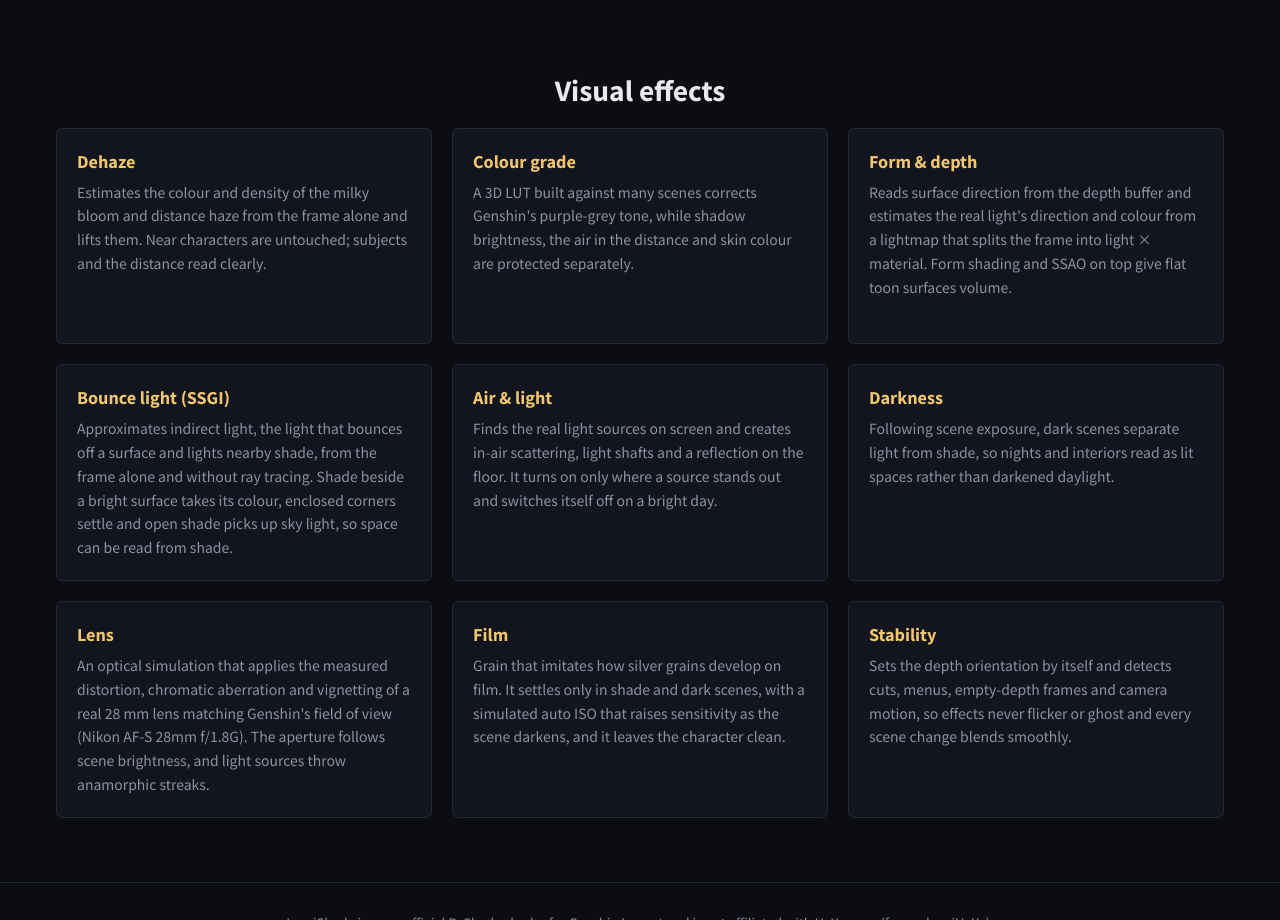
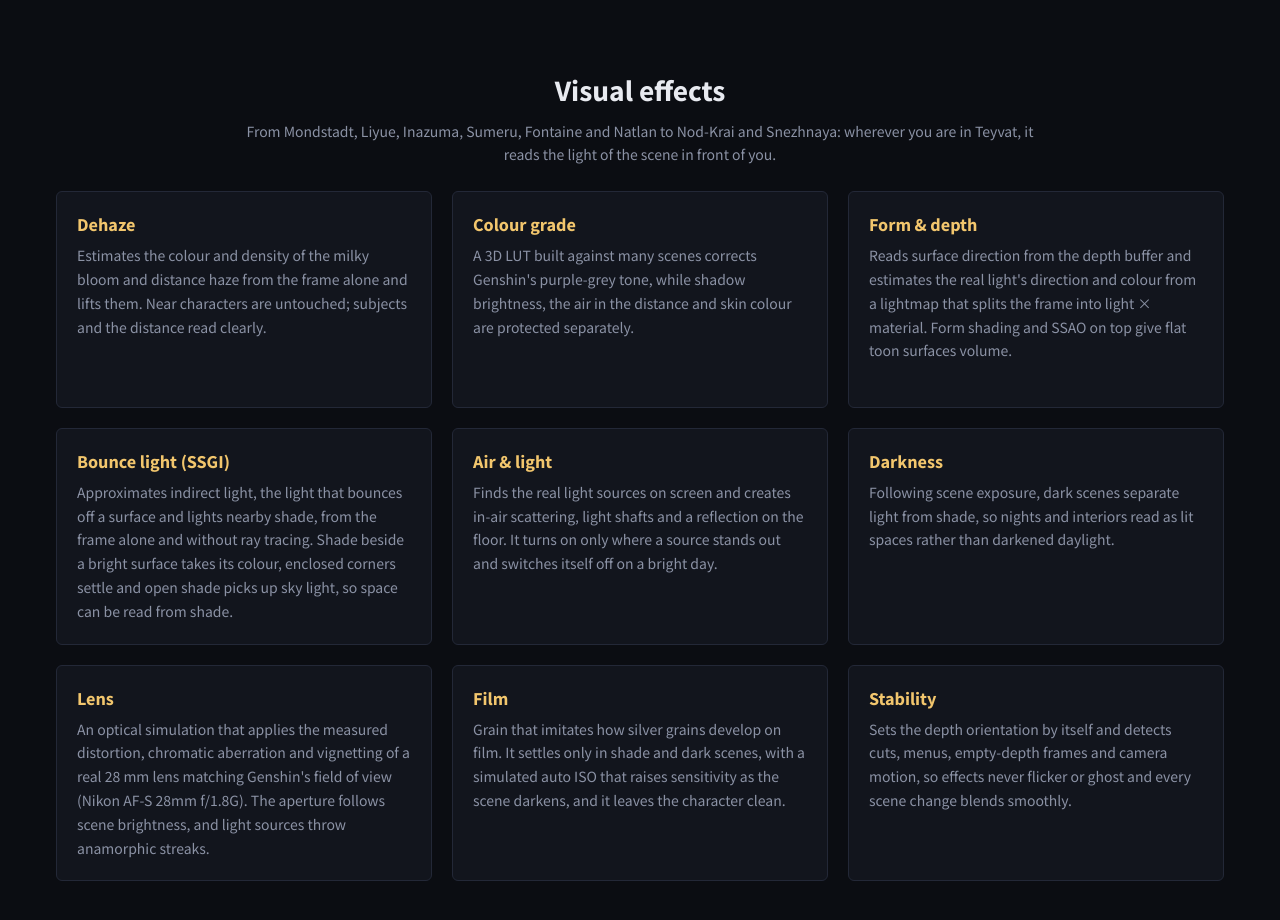
Before and after one commit to lumishadeofficial/lumishadeofficial.github.io, a plain HTML site: page index.html in a window 1280 px wide. Shown: the part 2303-3223 px from the top of the page. Drawn offline with Linux system fonts and the light colour scheme.

Commit message:
Search terms: region names in Korean and English (keywords meta on every page, one visible line on the front page)
Co-Authored-By: Claude Fable 5.2 <noreply@anthropic.com>

```diff
--- a/index.html
+++ b/index.html
@@ -5,7 +5,7 @@
 <meta name="viewport" content="width=device-width, initial-scale=1.0">
 <title>LumiShade (루미쉐이드) — 원신 리쉐이드 셰이더 팩 | ReShade shader pack for Genshin Impact</title>
 <meta name="description" content="LumiShade(루미쉐이드)는 원신(Genshin Impact) 전용으로 만든 ReShade 셰이더 팩입니다. 디헤이즈, SSAO, SSGI 반사광, 공기 빛, 실측 28mm 렌즈, 필름 입자. 무설치 통합 패키지. A ReShade shader pack built for Genshin Impact: dehaze, SSAO, SSGI bounce light, air light, a measured 28 mm lens and film grain, in a portable all-in-one package.">
-<meta name="keywords" content="LumiShade, 루미쉐이드, 루미셰이드, 원신, Genshin Impact, Genshin, 원신 리쉐이드, 원신 셰이더, 원신 그래픽 모드, 원신 모드, Genshin Impact ReShade, Genshin ReShade shader, Genshin graphics mod, ReShade, 리쉐이드, SSGI, SSAO, 호요버스, HoYoverse, 미호요, miHoYo">
+<meta name="keywords" content="LumiShade, 루미쉐이드, 루미셰이드, 원신, Genshin Impact, Genshin, 원신 리쉐이드, 원신 셰이더, 원신 그래픽 모드, 원신 모드, Genshin Impact ReShade, Genshin ReShade shader, Genshin graphics mod, ReShade, 리쉐이드, SSGI, SSAO, 호요버스, HoYoverse, 미호요, miHoYo, 티바트, Teyvat, 몬드, Mondstadt, 리월, Liyue, 이나즈마, Inazuma, 수메르, Sumeru, 폰타인, Fontaine, 나타, Natlan, 노드크라이, Nod-Krai, 스네즈나야, Snezhnaya">
 <link rel="canonical" href="https://lumishadeofficial.github.io/">
 <meta property="og:type" content="website">
 <meta property="og:site_name" content="LumiShade">
@@ -93,6 +93,7 @@
   .grid { display: grid; grid-template-columns: repeat(3, minmax(0, 376px)); grid-auto-rows: 1fr; justify-content: center; gap: 20px; }
   @media (max-width: 960px) { .grid { grid-template-columns: repeat(2, minmax(0, 376px)); } .thumb { width: calc((100% - 30px) / 4); } }
   @media (max-width: 600px) { .grid { grid-template-columns: minmax(0, 376px); grid-auto-rows: auto; } .thumb { width: calc((100% - 10px) / 2); } }
+  .regions { color: var(--muted); font-size: 14px; line-height: 1.7; text-align: center; max-width: 820px; margin: -8px auto 24px; }
   .card { background: var(--panel); border: 1px solid var(--line); border-radius: 6px; padding: 20px; }
   .card h3 { margin: 0 0 8px; font-size: 16px; color: var(--accent); }
   .card p { margin: 0; color: var(--muted); font-size: 14px; line-height: 1.7; }
@@ -152,6 +153,7 @@
 
   <section class="feat">
     <h2 data-ko="시각 효과" data-en="Visual effects">시각 효과</h2>
+    <p class="regions" data-ko="몬드, 리월, 이나즈마, 수메르, 폰타인, 나타, 노드크라이, 스네즈나야까지, 티바트 어느 지역에서든 그 장면의 빛을 읽어 적용됩니다." data-en="From Mondstadt, Liyue, Inazuma, Sumeru, Fontaine and Natlan to Nod-Krai and Snezhnaya: wherever you are in Teyvat, it reads the light of the scene in front of you.">몬드, 리월, 이나즈마, 수메르, 폰타인, 나타, 노드크라이, 스네즈나야까지, 티바트 어느 지역에서든 그 장면의 빛을 읽어 적용됩니다.</p>
     <div class="grid">
       <div class="card"><h3 data-ko="디헤이즈" data-en="Dehaze">디헤이즈</h3>
         <p data-ko="화면 색만으로 뿌연 블룸과 원경 안개의 색과 짙기를 추정해 걷어 냅니다. 가까운 캐릭터는 건드리지 않고, 피사체와 원경이 또렷해집니다." data-en="Estimates the colour and density of the milky bloom and distance haze from the frame alone and lifts them. Near characters are untouched; subjects and the distance read clearly.">화면 색만으로 뿌연 블룸과 원경 안개의 색과 짙기를 추정해 걷어 냅니다. 가까운 캐릭터는 건드리지 않고, 피사체와 원경이 또렷해집니다.</p></div>
```
Also changed, not shown: download.html (+1 -1 lines), how-it-works.html (+1 -1 lines).
